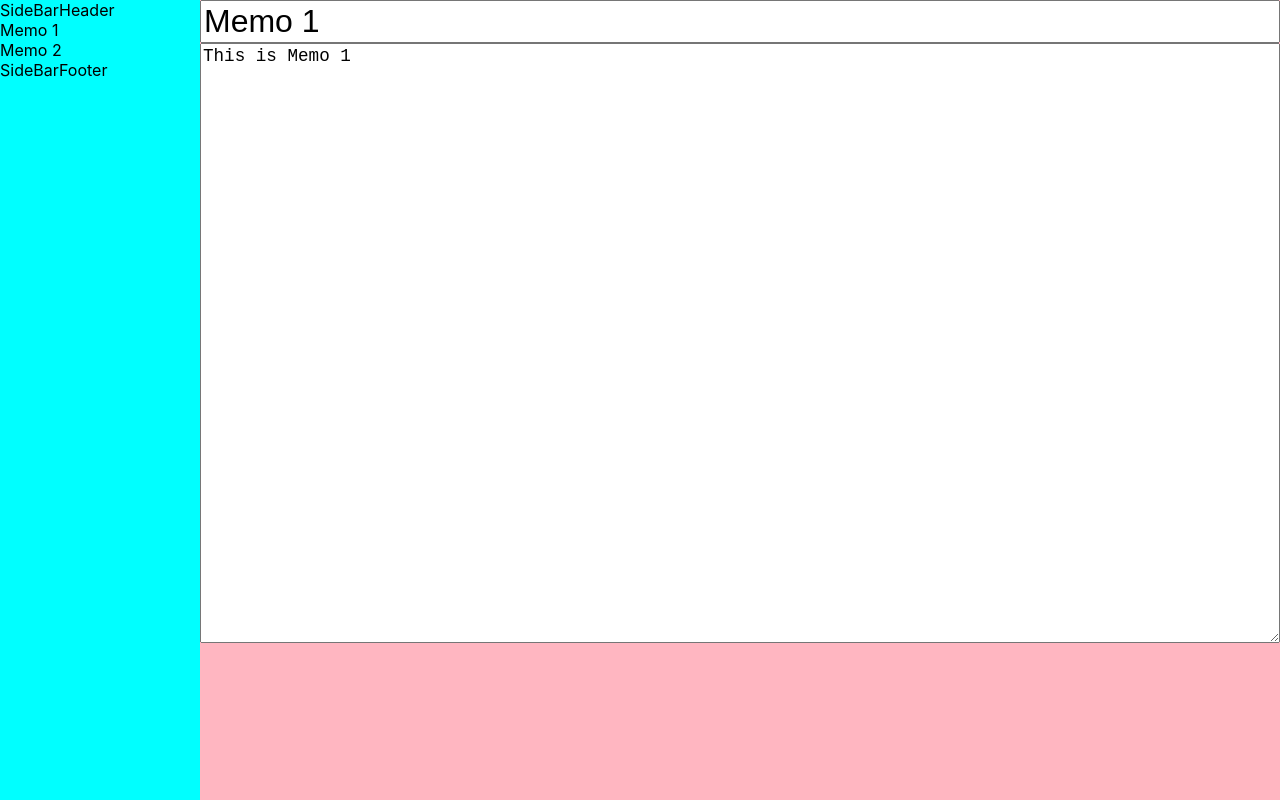
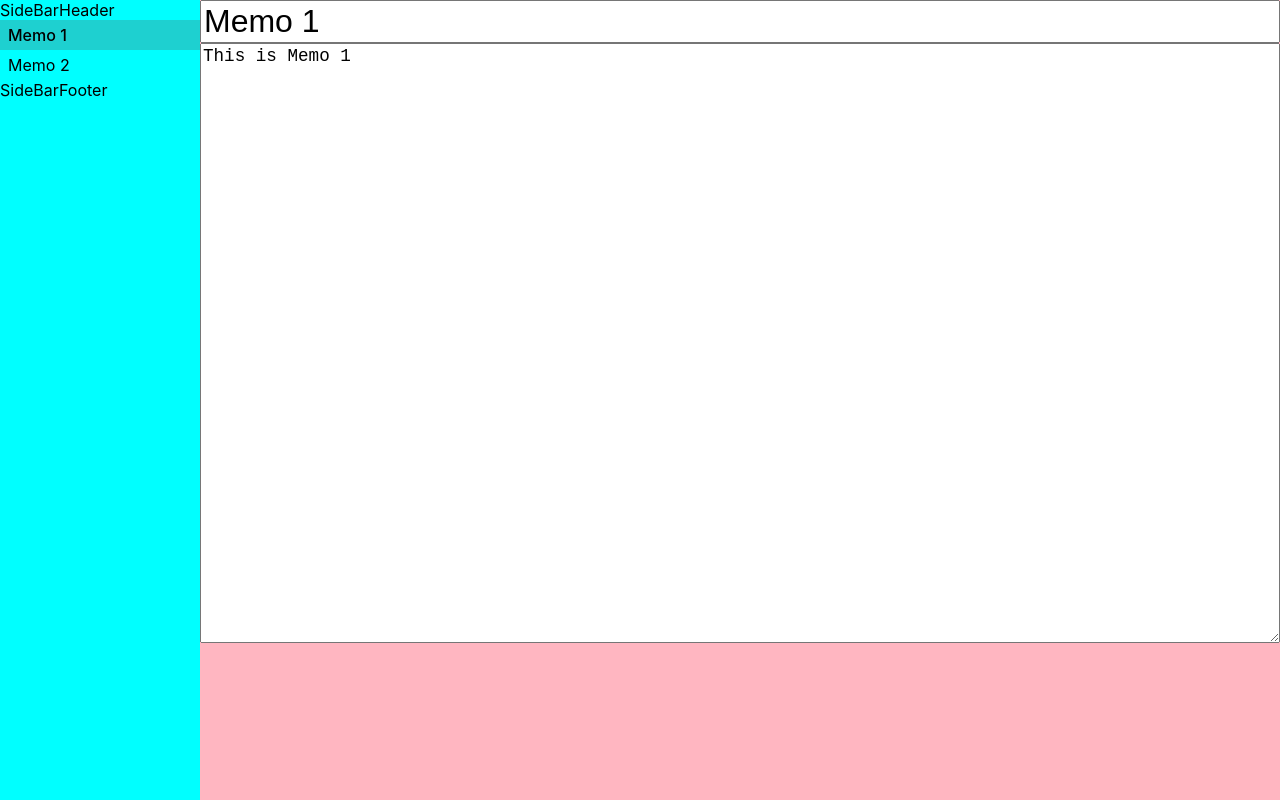
Before and after one commit to iamoki/memo-project, a React (Create React App) app: page / in a window 1280 px wide. Built offline with nearby package versions, Linux system fonts and the light colour scheme.

Commit message:
💄 선택된 메모 확인할수 있도록 index값을 사용해 클래스네임값 넣어주기

```diff
--- a/src/App.css
+++ b/src/App.css
@@ -13,6 +13,12 @@
   white-space: nowrap;
   text-overflow: ellipsis;
   overflow: hidden;
+  padding: 5px 8px;
+}
+
+.MemoItem.selected {
+  background-color: rgba(100, 100, 100, 0.3);
+  font-weight: 500;
 }
 
 .MemoContainer {
--- a/src/App.js
+++ b/src/App.js
@@ -34,7 +34,11 @@ function App() {
 
   return (
     <div className="App">
-      <SideBar memos={memos} setSelectedMemoIndex={setSelectedMemoIndex} />
+      <SideBar
+        memos={memos}
+        selectedMemoIndex={selectedMemoIndex}
+        setSelectedMemoIndex={setSelectedMemoIndex}
+      />
       <MemoContainer memo={memos[selectedMemoIndex]} setMemo={setMemo} />
     </div>
   );
--- a/src/components/MemoItem.js
+++ b/src/components/MemoItem.js
@@ -1,7 +1,10 @@
-function MemoItem({ children, onClick }) {
+function MemoItem({ children, onClick, isSelected }) {
   return (
     <div>
-      <div className="MemoItem" onClick={onClick}>
+      <div
+        className={'MemoItem' + (isSelected ? ' selected' : '')}
+        onClick={onClick}
+      >
         {children}
       </div>
     </div>
--- a/src/components/MemoList.js
+++ b/src/components/MemoList.js
@@ -1,6 +1,6 @@
 import MemoItem from './MemoItem';
 
-function MemoList({ memos, setSelectedMemoIndex }) {
+function MemoList({ memos, setSelectedMemoIndex, selectedMemoIndex }) {
   return (
     <div>
       {memos.map((memo, index) => (
@@ -9,6 +9,7 @@ function MemoList({ memos, setSelectedMemoIndex }) {
           onClick={() => {
             setSelectedMemoIndex(index);
           }}
+          isSelected={index === selectedMemoIndex}
         >
           {memo.title}
         </MemoItem>
--- a/src/components/SideBar.js
+++ b/src/components/SideBar.js
@@ -2,11 +2,15 @@ import MemoList from './MemoList';
 import SideBarFooter from './SideBarFooter';
 import SideBarHeader from './SideBarHeader';
 
-function SideBar({ memos, setSelectedMemoIndex }) {
+function SideBar({ memos, setSelectedMemoIndex, selectedMemoIndex }) {
   return (
     <div className="SideBar">
       <SideBarHeader />
-      <MemoList memos={memos} setSelectedMemoIndex={setSelectedMemoIndex} />
+      <MemoList
+        memos={memos}
+        selectedMemoIndex={selectedMemoIndex}
+        setSelectedMemoIndex={setSelectedMemoIndex}
+      />
       <SideBarFooter />
     </div>
   );
```
